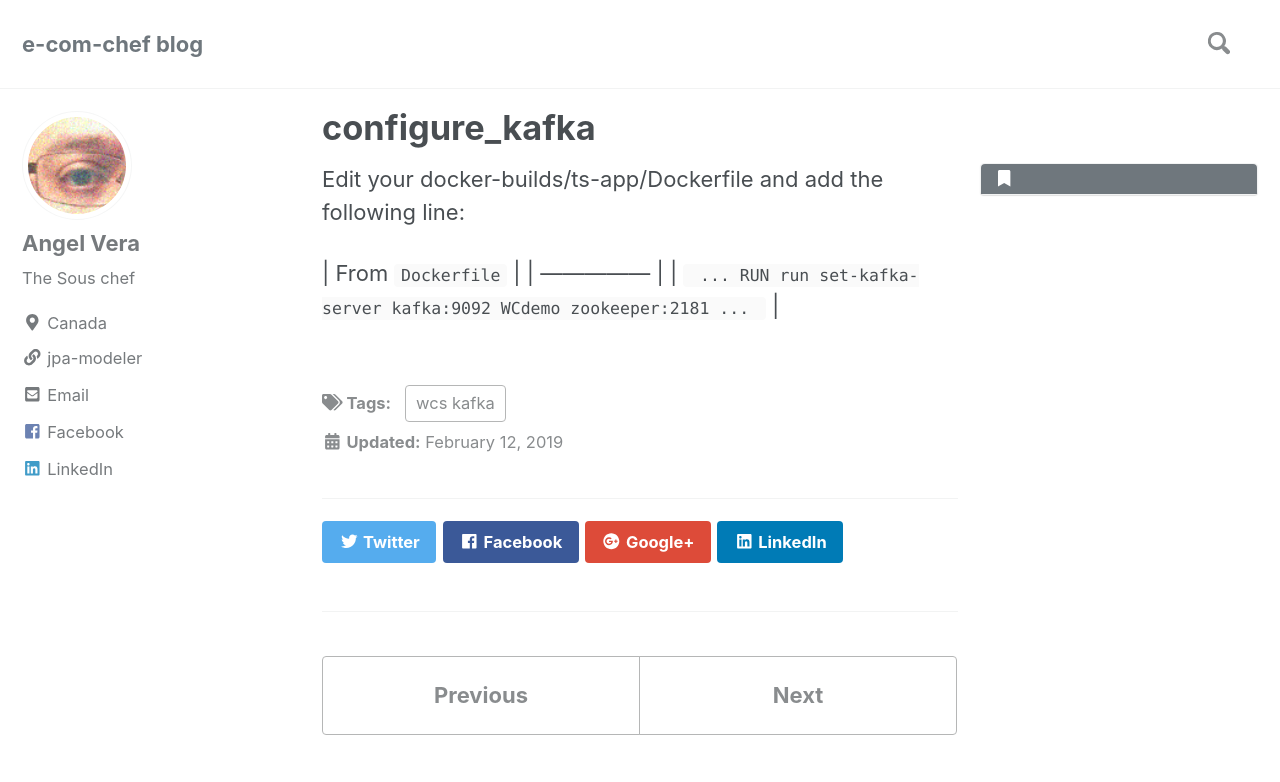
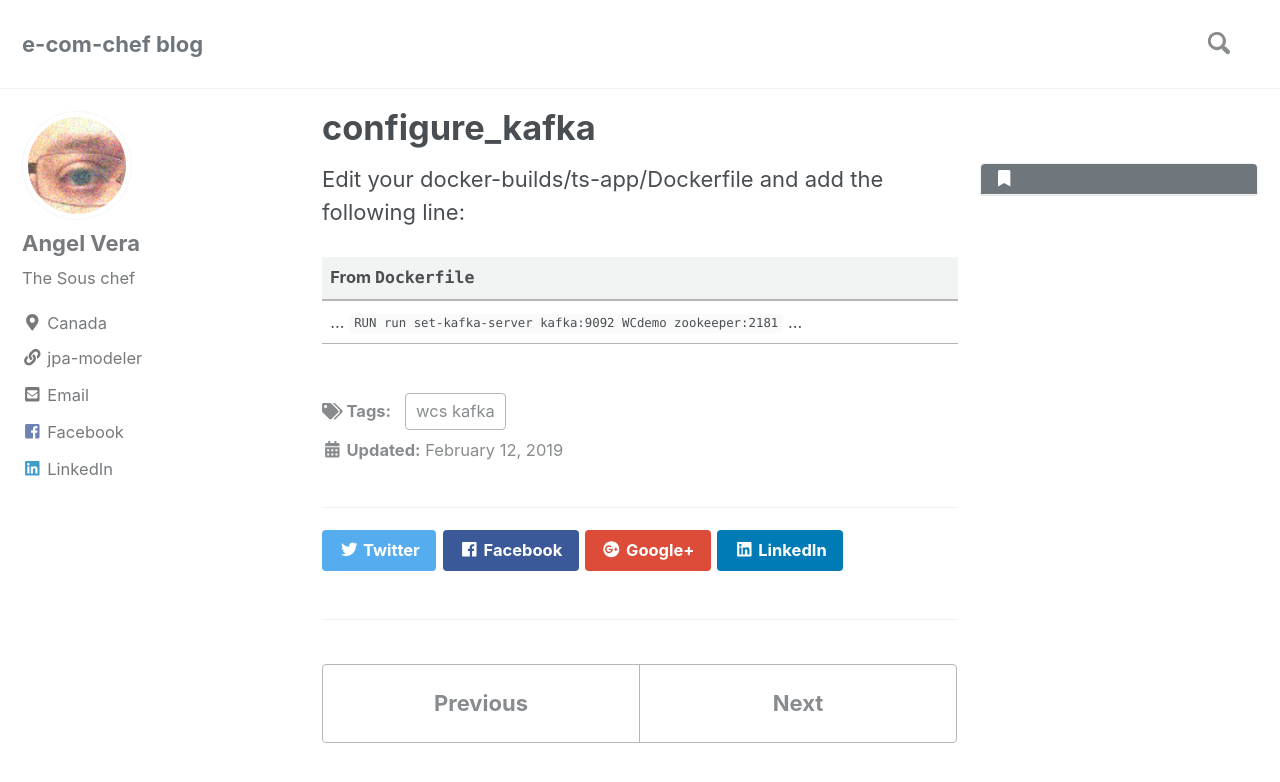
Before and after one commit to arvera/blog, a Jekyll site: the page built from _posts/2019-02-12-configure_kafka.md, in a window 1280 px wide and 900 px high. Shown: the top 782 px of the window. Built offline with Jekyll 4.4.1, drawn with Linux system fonts in a browser that asks for light colours; cached includes are drawn as plain includes; nearby versions of some CDN libraries.

Commit message:
Fixing the formating again

````diff
--- a/_posts/2019-02-12-configure_kafka.md
+++ b/_posts/2019-02-12-configure_kafka.md
@@ -9,9 +9,4 @@ Edit your docker-builds/ts-app/Dockerfile and add the following line:
 
 | From `Dockerfile` |
 | --------------- |
-| ```
-   ...
-   RUN run set-kafka-server kafka:9092 WCdemo zookeeper:2181
-	 ...
-	```
-|
+| ... `RUN run set-kafka-server kafka:9092 WCdemo zookeeper:2181` ... |
````
